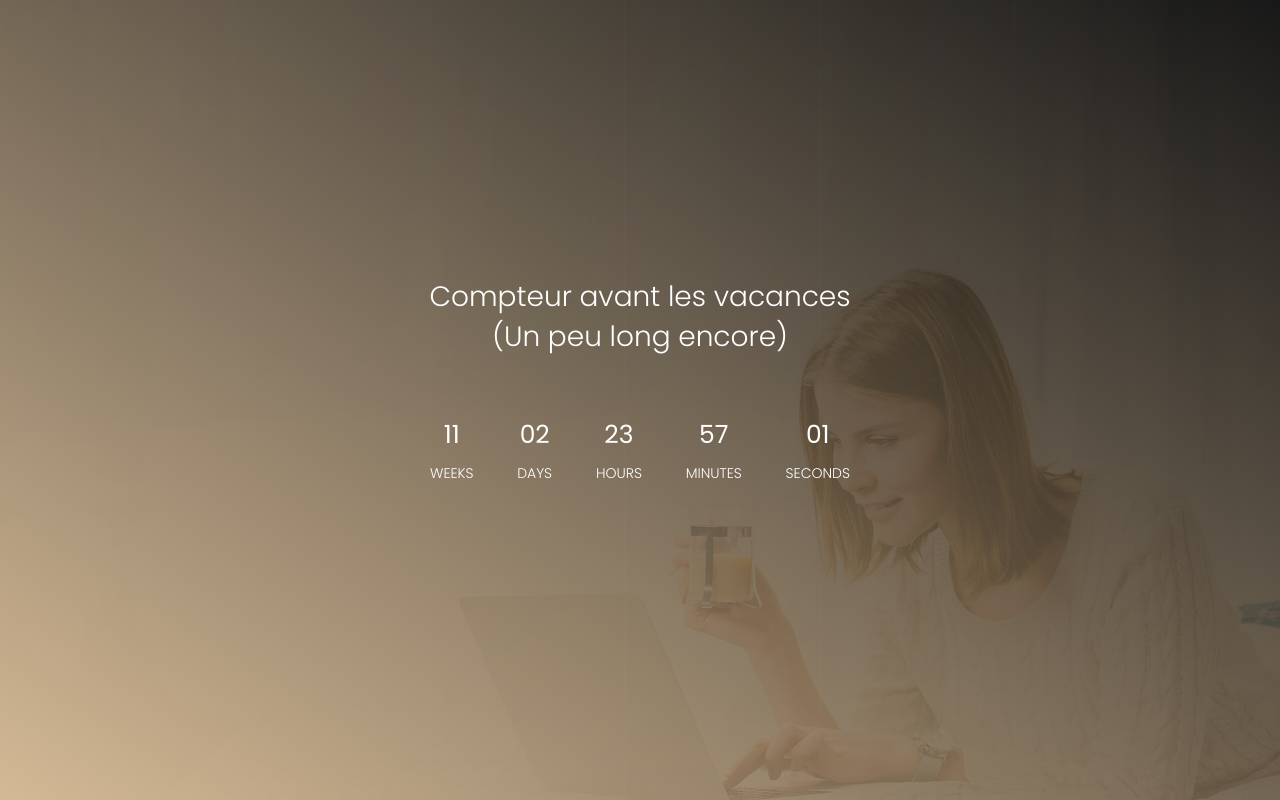
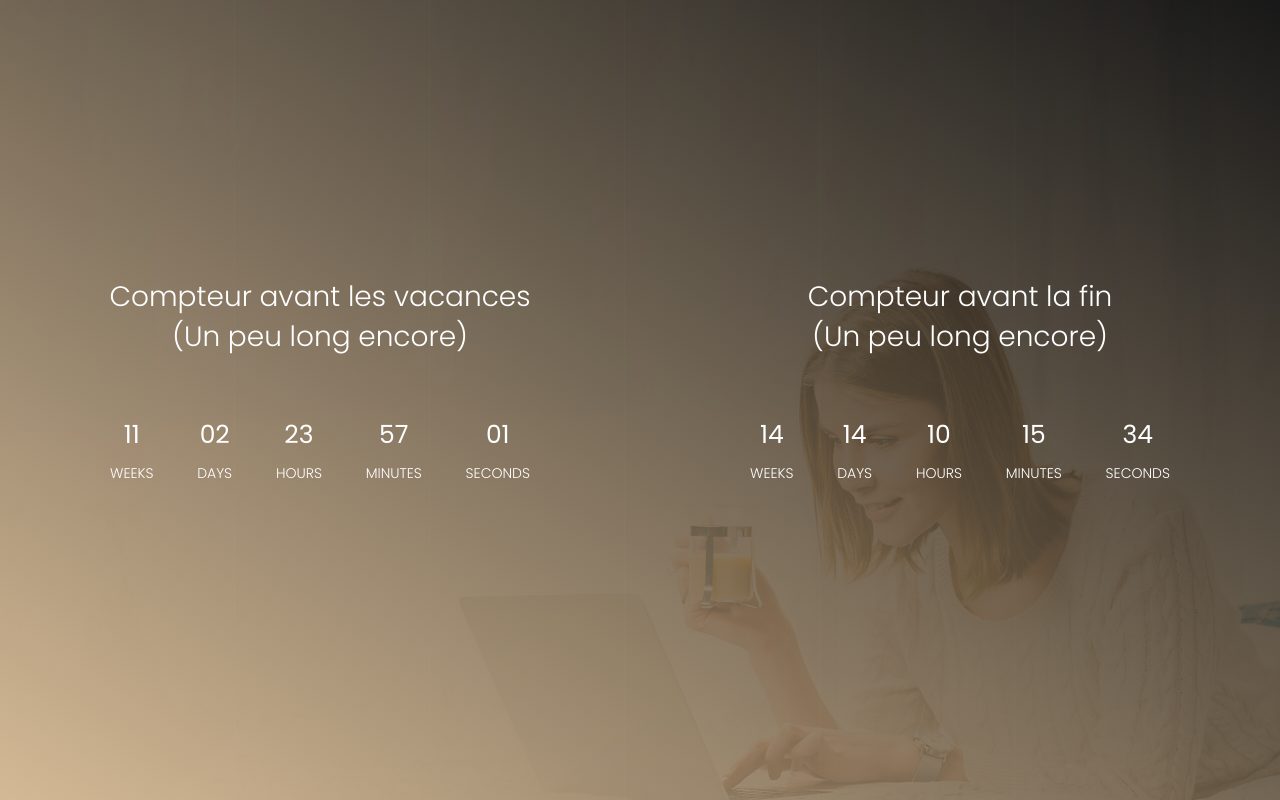
Before and after one commit to jeanpierrenator/TheFinalCountdown, a plain HTML site: page index.html in a window 1280 px wide. Drawn offline with Linux system fonts and the light colour scheme.

Commit message:
Update index.html

```diff
--- a/index.html
+++ b/index.html
@@ -103,6 +103,42 @@ https://templatemo.com/tm-521-get-ready
                     </div>
 
                </div>
+
+               <div class="container">
+               <div class="row">
+
+                    <div class="col-md-12 col-sm-12">
+                         <div class="home-info">
+                              <h1>Compteur avant la fin <br>(Un peu long encore)</h1>
+                              <!-- You can change the date time in init.js file -->
+                              <ul class="countdown">
+                                   <li>
+                                        <span class="weeks2">14</span>
+                                        <h3>Weeks</h3>
+                                   </li>
+                                   <li>
+                                        <span class="days2">14</span>
+                                        <h3>Days</h3>
+                                   </li>
+                                   <li>
+                                        <span class="hours2">10</span>
+                                        <h3>hours</h3>
+                                   </li>
+                                   <li>
+                                        <span class="minutes2">15</span>
+                                        <h3>minutes</h3>
+                                   </li>
+                                   <li>
+                                        <span class="seconds2">34</span>
+                                        <h3>seconds</h3>
+                                   </li>
+                              </ul>
+
+                              </div>
+                         </div>
+                    </div>
+
+               </div>
           </div>
      </section>
 
```
